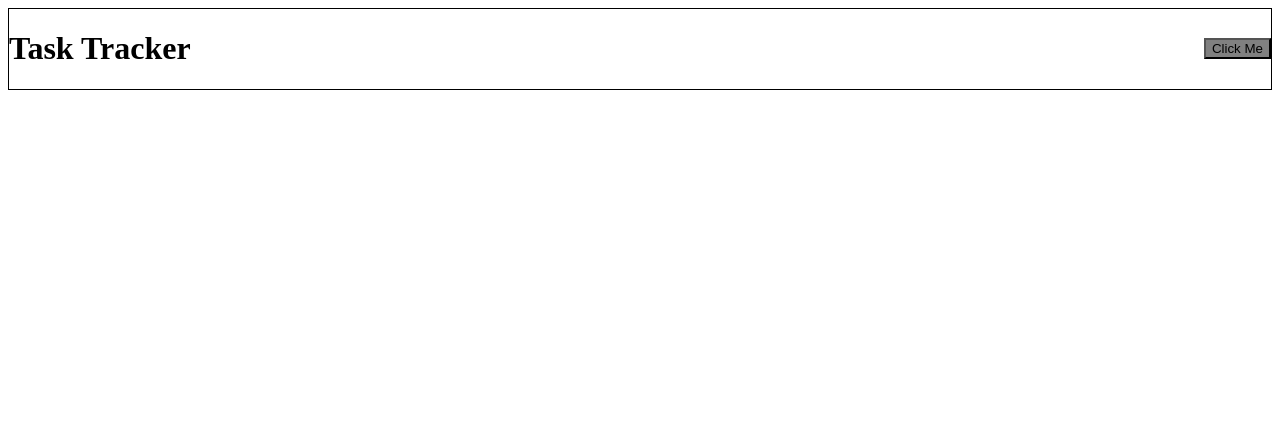
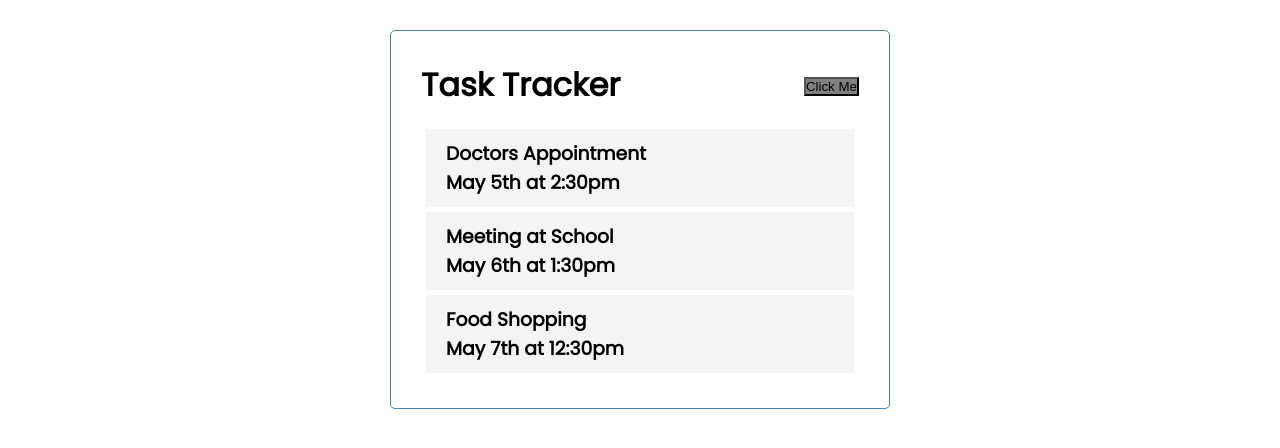
Before and after one commit to 1997Buhuti/angular-crash, an Angular app: page / in a window 1280 px wide. Shown: the top 448 px of the page. Built offline with nearby package versions, Linux system fonts and the light colour scheme.

Commit message:
TaskList Added

```diff
--- a/src/app/app.component.html
+++ b/src/app/app.component.html
@@ -1,3 +1,4 @@
 <div class="container">
   <app-header></app-header>
+  <app-tasks></app-tasks>
 </div>
--- a/src/app/app.module.ts
+++ b/src/app/app.module.ts
@@ -4,12 +4,16 @@ import { BrowserModule } from '@angular/platform-browser';
 import { AppComponent } from './app.component';
 import { HeaderComponent } from './components/header/header.component';
 import { ButtonComponent } from './components/button/button.component';
+import { TasksComponent } from './components/tasks/tasks.component';
+import { TaskItemComponent } from './components/task-item/task-item.component';
 
 @NgModule({
   declarations: [
     AppComponent,
     HeaderComponent,
-    ButtonComponent
+    ButtonComponent,
+    TasksComponent,
+    TaskItemComponent
   ],
   imports: [
     BrowserModule
--- a/src/app/components/header/header.component.css
+++ b/src/app/components/header/header.component.css
@@ -3,6 +3,4 @@ header{
   justify-content: space-between;
   align-items: center;
   margin-bottom: 20px;
-  border: 1px solid black;
-
 }
--- /dev/null
+++ b/src/app/components/task-item/task-item.component.css
@@ -0,0 +1,16 @@
+.task {
+  background: #f4f4f4;
+  margin: 5px;
+  padding: 10px 20px;
+  cursor: pointer;
+}
+
+.task.reminder {
+  border-left: 5px solid green;
+}
+
+.task h3 {
+  display: flex;
+  align-items: center;
+  justify-content: space-between;
+}
--- /dev/null
+++ b/src/app/components/task-item/task-item.component.html
@@ -0,0 +1,4 @@
+<div class="task">
+  <h3>{{task.text}}</h3>
+  <h3>{{task.day}}</h3>
+</div>
--- /dev/null
+++ b/src/app/components/task-item/task-item.component.ts
@@ -0,0 +1,16 @@
+import { Component, OnInit, Input} from '@angular/core';
+import {ITask} from "../../ITask";
+
+@Component({
+  selector: 'app-task-item',
+  templateUrl: './task-item.component.html',
+  styleUrls: ['./task-item.component.css']
+})
+export class TaskItemComponent implements OnInit {
+  @Input() task: ITask;
+  constructor() { }
+
+  ngOnInit(): void {
+  }
+
+}
--- /dev/null
+++ b/src/app/components/tasks/tasks.component.html
@@ -0,0 +1 @@
+<app-task-item *ngFor="let task of tasks" [task]="task"></app-task-item>
--- /dev/null
+++ b/src/app/components/tasks/tasks.component.ts
@@ -0,0 +1,17 @@
+import { Component, OnInit } from '@angular/core';
+import {ITask} from "../../ITask";
+import {Sample_Tasks} from "../../Sample_Tasks";
+@Component({
+  selector: 'app-tasks',
+  templateUrl: './tasks.component.html',
+  styleUrls: ['./tasks.component.css']
+})
+export class TasksComponent implements OnInit {
+
+  tasks:ITask[] = Sample_Tasks;
+  constructor() { }
+
+  ngOnInit(): void {
+  }
+
+}
--- a/src/styles.css
+++ b/src/styles.css
@@ -1 +1,76 @@
-/* You can add global styles to this file, and also import other style files */
+@import url("https://fonts.googleapis.com/css2?family=Poppins:wght@300;400&display=swap");
+
+* {
+  box-sizing: border-box;
+  margin: 0;
+  padding: 0;
+}
+
+body {
+  font-family: "Poppins", sans-serif;
+}
+
+.container {
+  max-width: 500px;
+  margin: 30px auto;
+  overflow: auto;
+  min-height: 300px;
+  border: 1px solid steelblue;
+  padding: 30px;
+  border-radius: 5px;
+}
+.btn {
+  display: inline-block;
+  background: #000;
+  color: #fff;
+  border: none;
+  padding: 10px 20px;
+  margin: 5px;
+  border-radius: 5px;
+  cursor: pointer;
+  text-decoration: none;
+  font-size: 15px;
+  font-family: inherit;
+}
+.btn:focus {
+  outline: none;
+}
+.btn:active {
+  transform: scale(0.98);
+}
+
+.btn-block {
+  display: block;
+  width: 100%;
+}
+
+.form-control {
+  margin: 20px 0;
+}
+
+.form-control label {
+  display: block;
+}
+
+.form-control input {
+  width: 100%;
+  height: 40px;
+  margin: 5px;
+  padding: 3px 7px;
+  font-size: 17px;
+}
+
+.form-control-check {
+  display: flex;
+  align-items: center;
+  justify-content: space-between;
+}
+
+.form-control-check label {
+  flex: 1;
+}
+
+.form-control-check input {
+  flex: 2;
+  height: 20px;
+}
```
Also changed, not shown: src/app/components/tasks/tasks.component.css (added), 2 other files (tests, documents, lock files or other folders).
